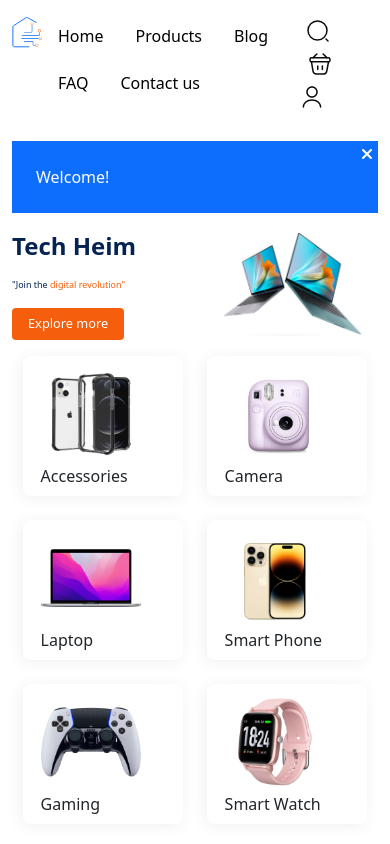
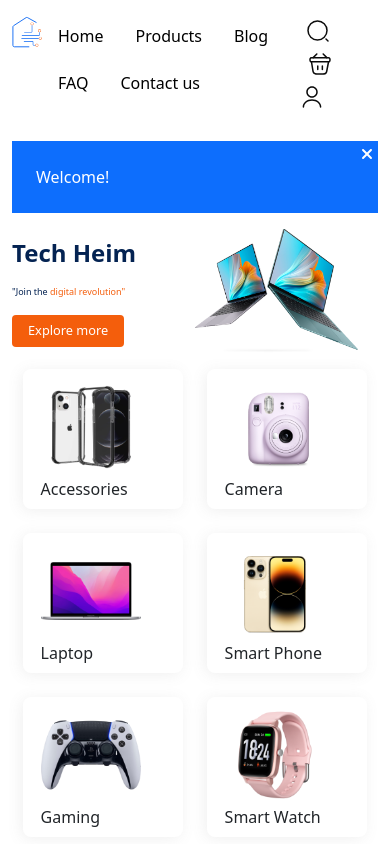
Before and after one commit to RJR24/sarvin-shop-react, a React (Create React App) app: page / in a window 390 px wide. Shown: the top 844 px of the page. Built offline with nearby package versions, Linux system fonts and the light colour scheme.

Commit message:
working on hero section responsiveness

```diff
--- a/src/components/HeroSection/Hero.jsx
+++ b/src/components/HeroSection/Hero.jsx
@@ -6,7 +6,7 @@ import HeroImage from "../../assets/Hero-section.png";
 const Hero = () => {
   return (
     <div className=" row hero-container d-flex justify-content-between">
-      <div className="col col-md-5 d-flex flex-column justify-content-between gap-3 gap-md-5">
+      <div className="col-5  d-flex flex-column justify-content-between gap-3 gap-md-5">
         <div className="d-flex flex-column  gap-3 gap-md-5">
           <div className="company-name">Tech Heim</div>
           <div className="company-slogan ">
@@ -21,7 +21,7 @@ const Hero = () => {
         </div>
       </div>
       <div className="col col-md-7 heroImage">
-        <img src={HeroImage} alt="laptop"  className="w-100" />
+        <img src={HeroImage} alt="laptop" className="w-100" />
       </div>
     </div>
   );
```
Also changed, not shown: src/components/HeroSection/heroSectionStyles.css (line endings or trailing spaces).
